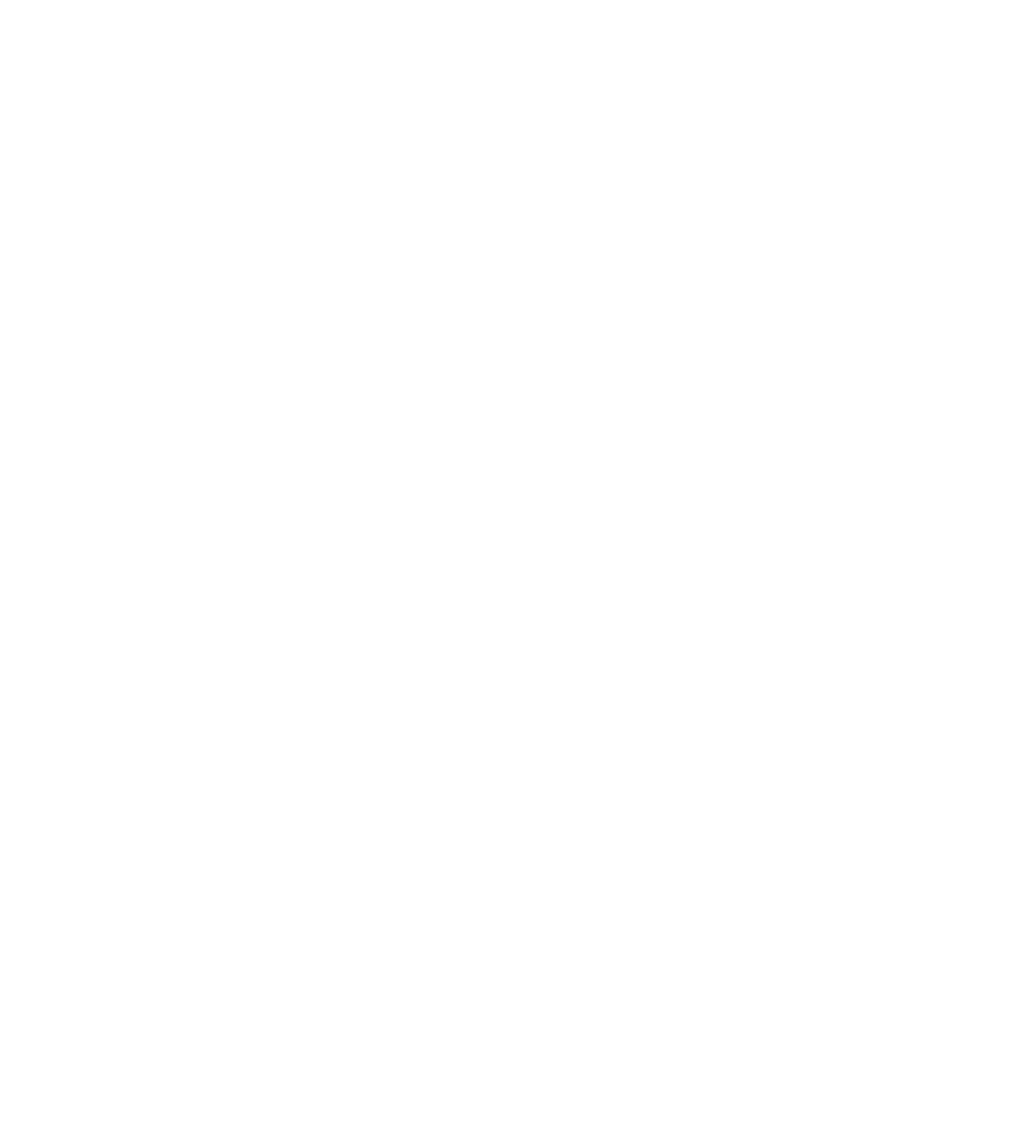
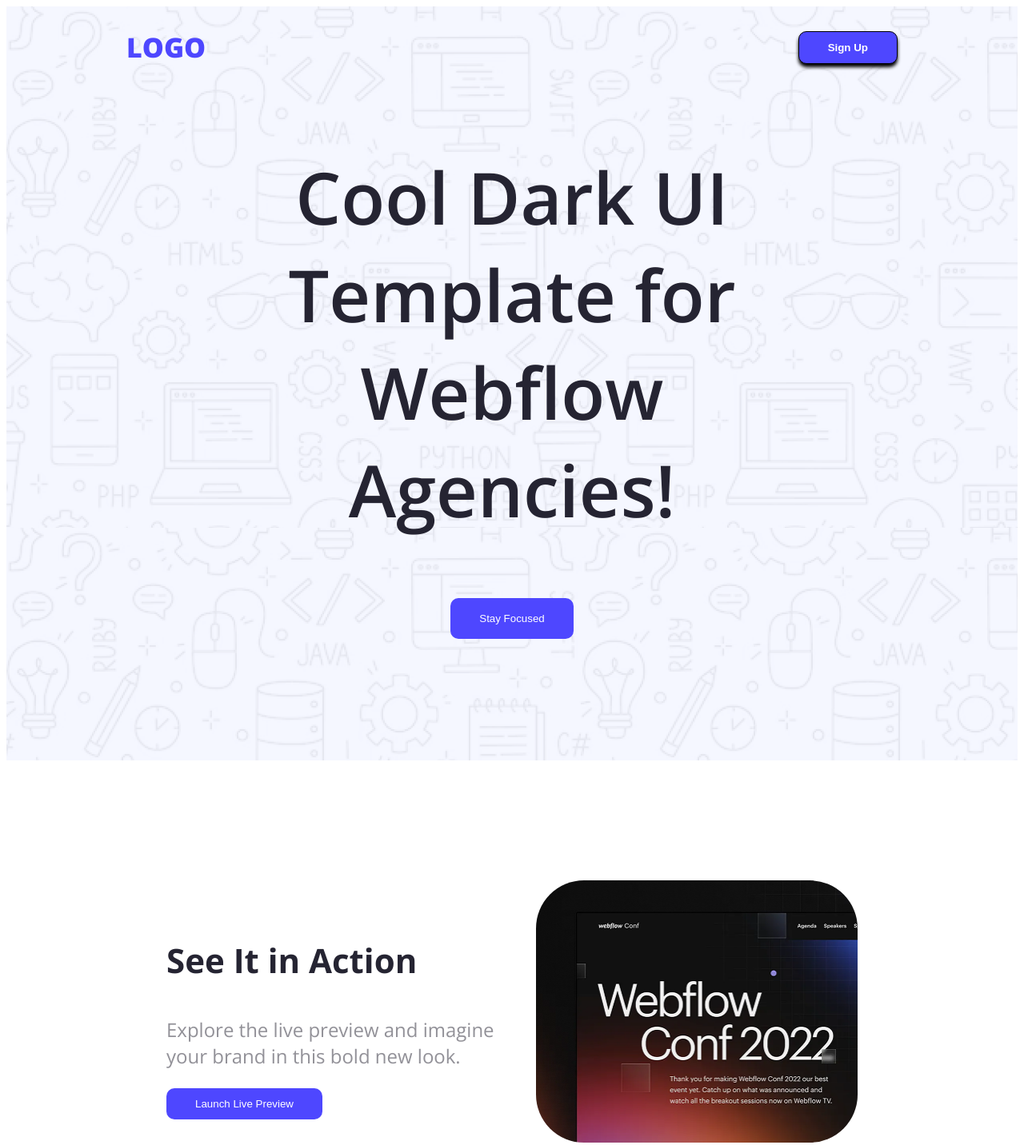
Before and after one commit to UB560ND660/web-assignment-task, a plain HTML site: page index.html in a window 1280 px wide. Shown: the whole page at 80% size. Before the commit the page ends 800 px from the top, so only its background shows below. Drawn offline with nearby package versions, Linux system fonts and the light colour scheme.

Commit message:
second commit

```diff
--- a/index.html
+++ b/index.html
@@ -5,16 +5,57 @@
     <meta charset="UTF-8">
     <meta name="viewport" content="width=device-width, initial-scale=1.0">
     <title>Web Assignment Task</title>
+    <link rel="preconnect" href="https://fonts.googleapis.com">
+    <link rel="preconnect" href="https://fonts.gstatic.com" crossorigin>
+    <link
+        href="https://fonts.googleapis.com/css2?family=Inter:ital,opsz,wght@0,14..32,100..900;1,14..32,100..900&family=Open+Sans:ital,wght@0,300..800;1,300..800&display=swap"
+        rel="stylesheet">
+    <link rel="preconnect" href="https://fonts.googleapis.com">
+    <link rel="preconnect" href="https://fonts.gstatic.com" crossorigin>
+    <link
+        href="https://fonts.googleapis.com/css2?family=Inter:ital,opsz,wght@0,14..32,100..900;1,14..32,100..900&family=Open+Sans:ital,wght@0,300..800;1,300..800&family=Raleway:ital,wght@0,100..900;1,100..900&display=swap"
+        rel="stylesheet">
     <link rel="stylesheet" href="./styles/web_assignment.css">
 </head>
 
 <body>
 
-    <header>
+    <header class="header">
+
+        <section class="navbar">
+            <h2 class="open-sans-inter logo">LOGO</h2>
+            <nav>
+                <ul>
+                    <li class="open-sans-raleway"><a href="#"><button class="signup-btn purple-color">Sign
+                                Up</button></a></li>
+                </ul>
+            </nav>
+        </section>
+
+        <section class="header-title-and-button">
+            <div class="header-title  open-sans-raleway">
+                <h1>Cool Dark UI Template for Webflow Agencies!</h1>
+            </div>
+            <button class="Stay-focused-btn purple-color">Stay Focused</button>
+        </section>
 
     </header>
 
-    <main>
+    <main class="open-sans-raleway">
+
+        <section class="section-2">
+
+            <div class="details-part">
+                <h3>See It in Action</h3>
+                <p>Explore the live preview and imagine your brand in this bold new look.</p>
+                <button class="launch-live-p-btn purple-color">
+                    Launch Live Preview
+                </button>
+            </div>
+
+            <img src="./Assets/wc-mini.png" alt="" class="webflow-image">
+
+        </section>
 
     </main>
 
--- a/styles/web_assignment.css
+++ b/styles/web_assignment.css
@@ -0,0 +1,133 @@
+/* shared styles  */
+
+.open-sans-inter {
+    font-family: "Open Sans", sans-serif;
+    font-optical-sizing: auto;
+    font-style: normal;
+    font-variation-settings:
+        "wdth" 100;
+}
+
+
+.open-sans-raleway {
+    font-family: "Open Sans", sans-serif;
+    font-optical-sizing: auto;
+    font-style: normal;
+    font-variation-settings:
+        "wdth" 100;
+}
+
+.purple-color {
+    background-color: #4E47FF;
+}
+
+
+/* header section  */
+
+.header {
+    background-image: url('/Assets/Hero-bg.png');
+}
+
+.navbar {
+    display: flex;
+    align-items: center;
+    justify-content: space-between;
+    margin: 0 150px;
+}
+
+.logo {
+    color: #4E47FF;
+    font-size: 34px;
+    font-weight: 800;
+}
+
+.navbar ul {
+    list-style-type: none;
+}
+
+.signup-btn {
+    padding: 12px 36px;
+    color: #ffff;
+    font-weight: 600;
+    border: 1px solid black;
+    border-radius: 10px;
+    box-shadow: 0px 4px 4px black;
+    cursor: pointer;
+}
+
+.signup-btn:hover {
+    background-color: lightgray;
+    color: black;
+    transition: 0.3s;
+}
+
+.header-title-and-button {
+    text-align: center;
+}
+
+.header-title {
+    margin-bottom: 37px;
+    font-size: 60px;
+    margin: 0 267px;
+    color: #252432;
+}
+
+.header-title h1 {
+    font-weight: 600;
+}
+
+.Stay-focused-btn {
+    margin-bottom: 152px;
+    padding: 18px 36px;
+    border-radius: 10px;
+    border: 0px solid black;
+    color: #ffff;
+    cursor: pointer;
+}
+
+.Stay-focused-btn:hover {
+    background-color: lightgray;
+    color: black;
+    transition: 0.3s;
+}
+
+
+/* main section  */
+
+
+/* section-2  */
+
+.section-2 {
+    margin: 150px 200px;
+    display: flex;
+    justify-content: space-between;
+    align-items: center;
+
+}
+
+.section-2 img {
+    width: 402px;
+    height: 328px;
+    border-radius: 60px;
+}
+
+.details-part {
+    max-width: 517px;
+}
+
+.details-part h3 {
+    font-size: 42px;
+    color: rgba(37, 36, 50, 1)
+}
+
+.details-part p {
+    font-size: 24px;
+    color: rgba(37, 36, 50, 0.5);
+}
+
+.launch-live-p-btn {
+    padding: 12px 36px;
+    border: 0;
+    border-radius: 10px;
+    color: #ffff;
+}
```
